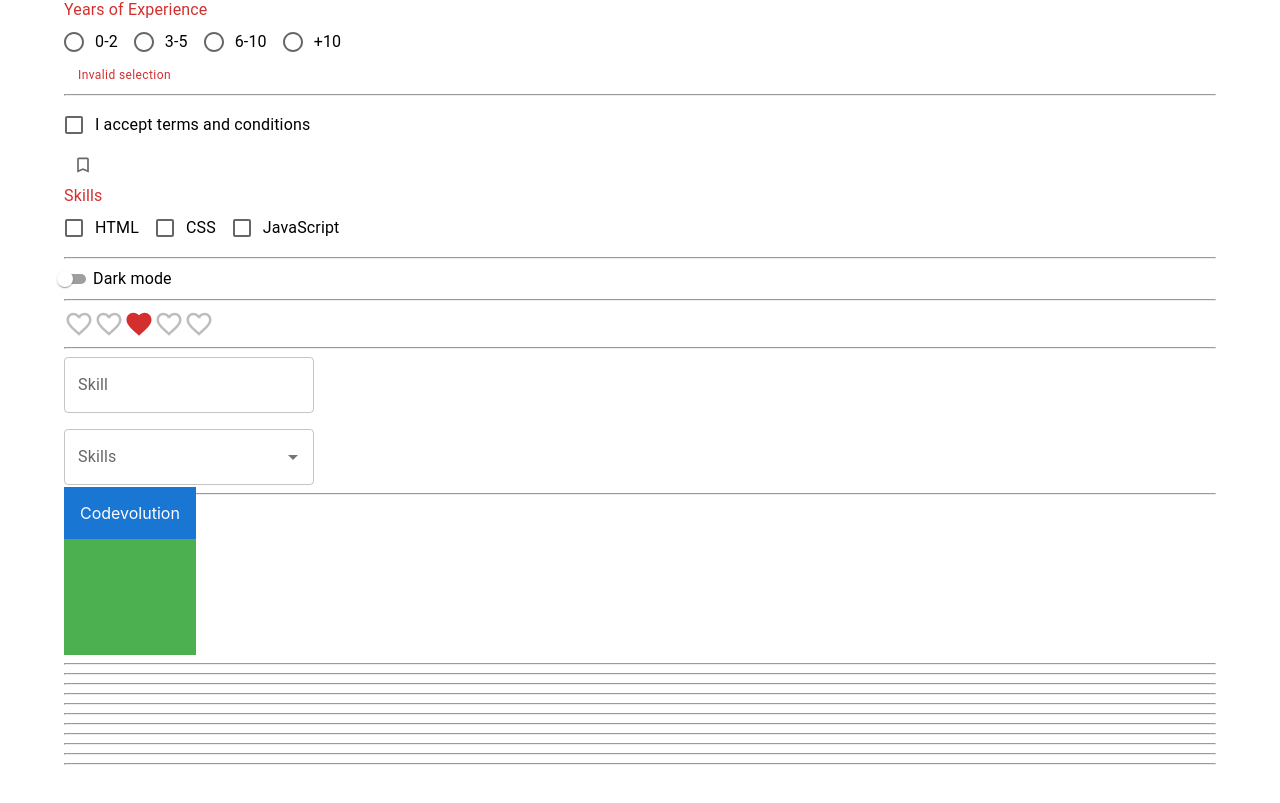
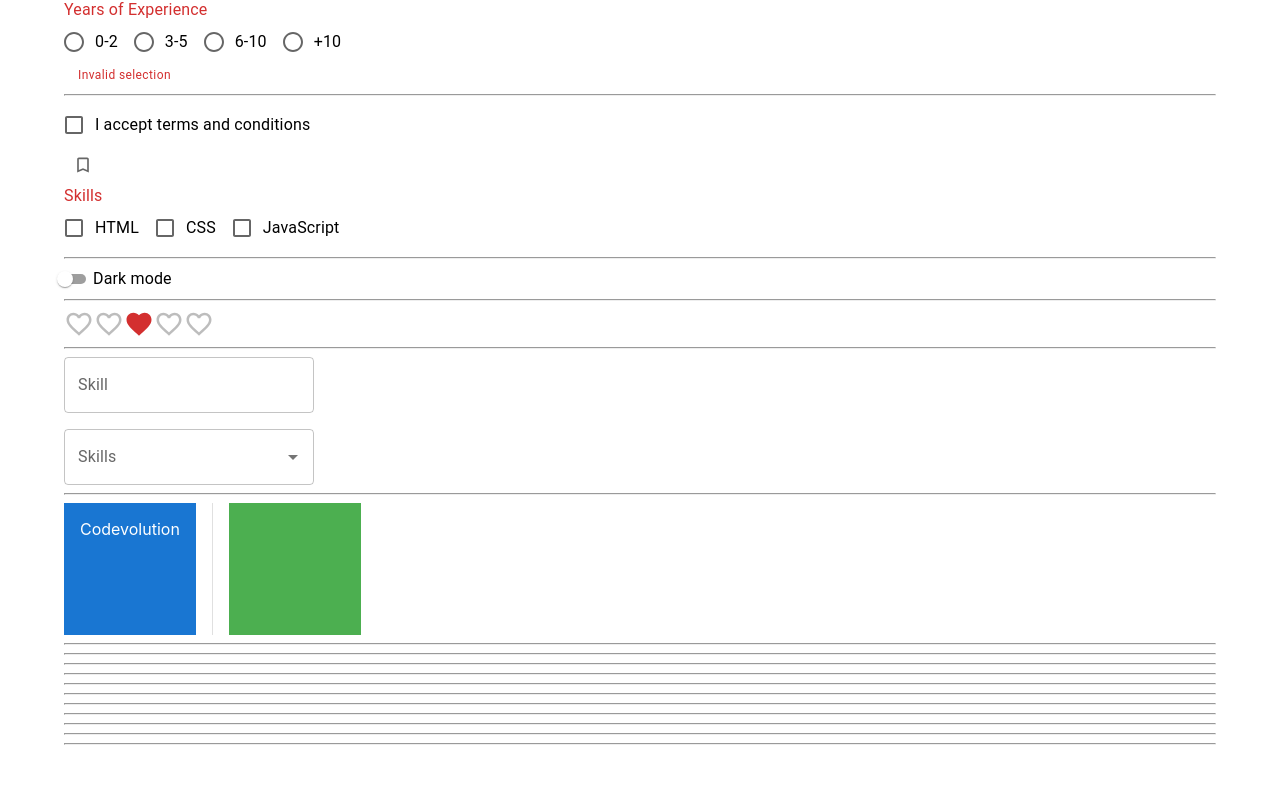
Before and after one commit to Winniequan/Learn-MUI-with-TypeScript, a React (Create React App) app: page / in a window 1280 px wide. Shown: the part 1670-2473 px from the top of the page. Built offline with nearby package versions, Linux system fonts and the light colour scheme.

Commit message:
add Stack one-dimension layout  Divider component

```diff
--- a/src/components/MuiLayout.tsx
+++ b/src/components/MuiLayout.tsx
@@ -1,9 +1,9 @@
 import React from "react";
-import { Box } from "@mui/material";
+import { Box, Stack, Divider} from "@mui/material";
 
 export const MuiLayout = () => {
   return (
-    <>
+    <Stack sx={{border: "ipx solid" }} direction="row" spacing={2} divider={<Divider orientation="vertical" flexItem/>}>
       <Box
         component="span"
         sx={{
@@ -20,6 +20,6 @@
         Codevolution
       </Box>
       <Box display="flex" height="100px" width="100px" bgcolor="success.light" p={2}></Box>
-    </>
+    </Stack>
   );
 };
```
